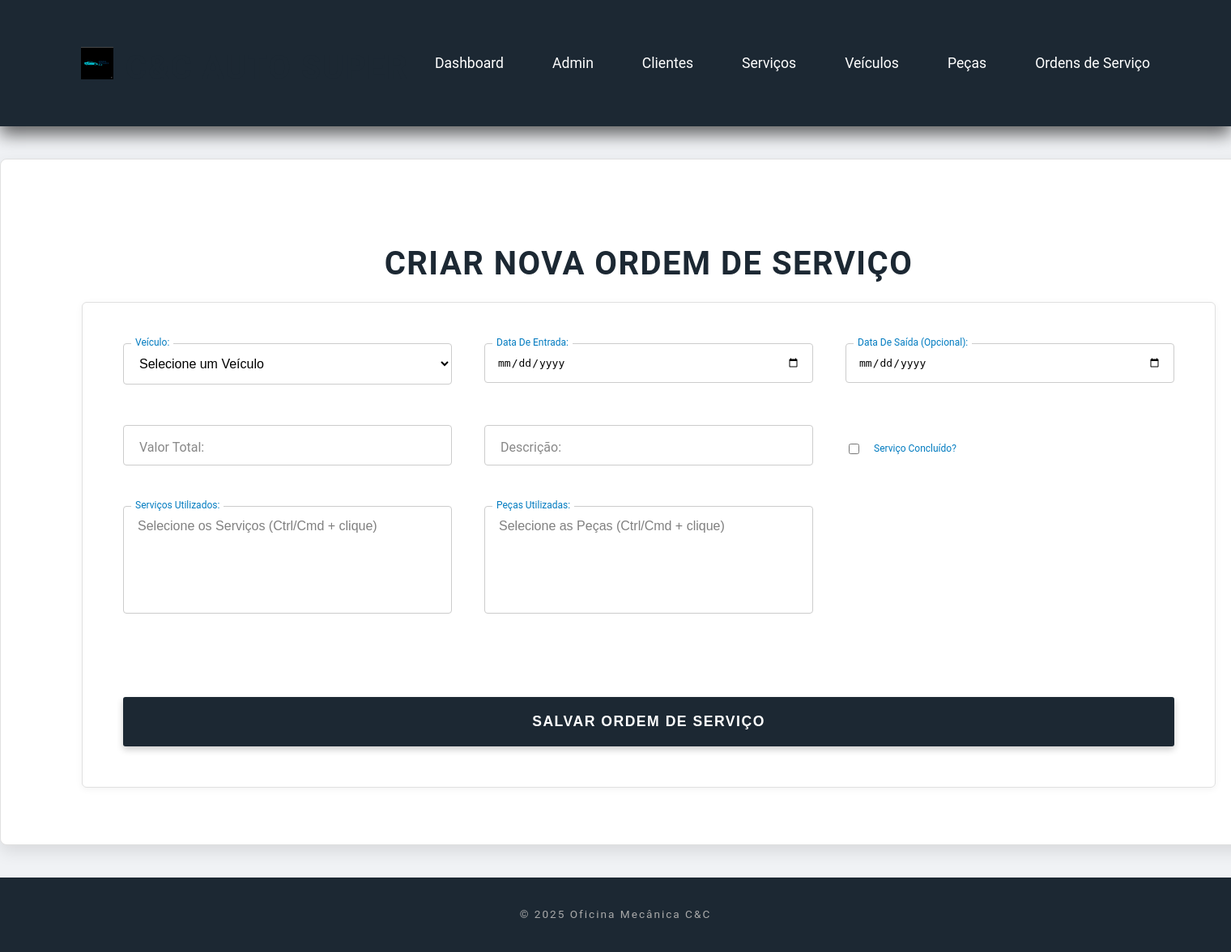
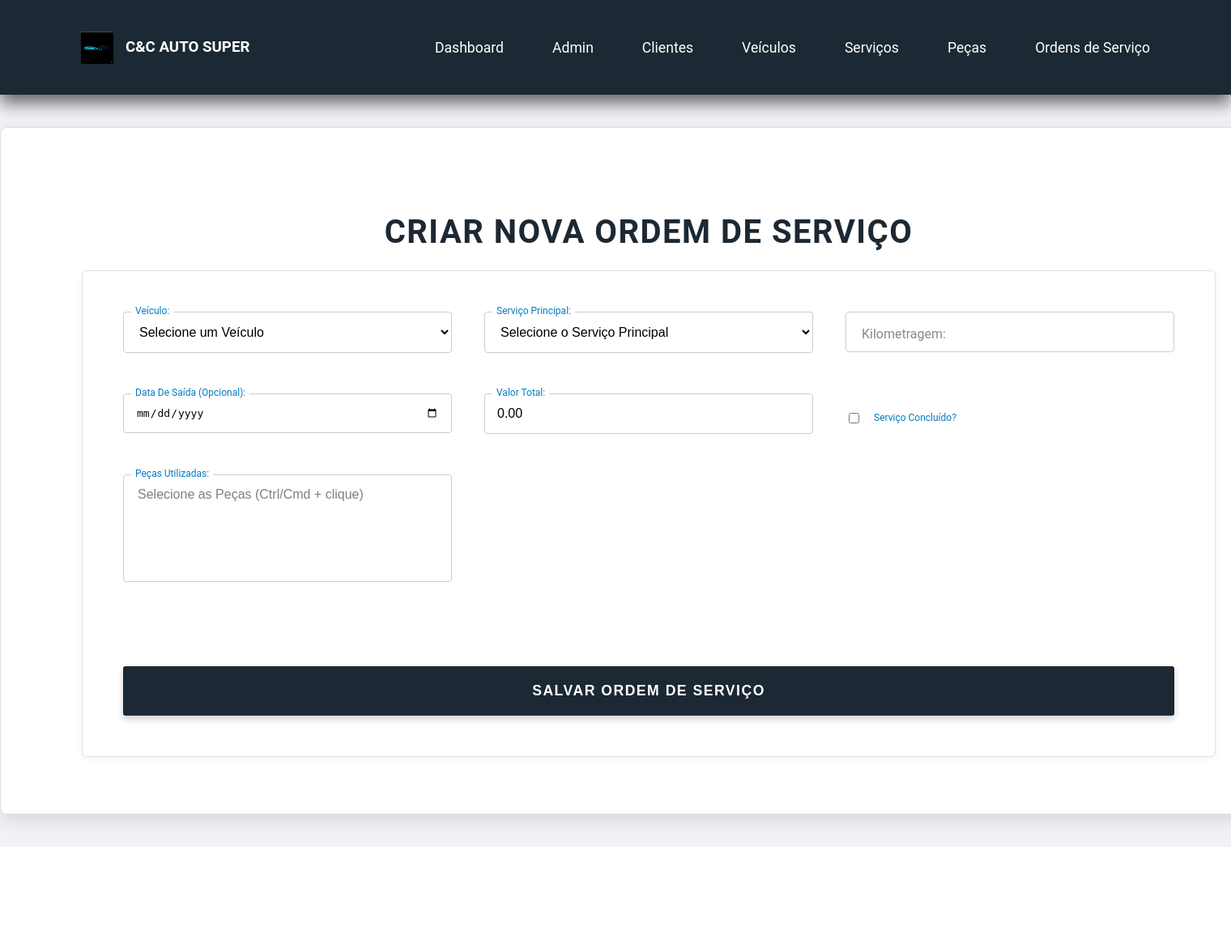
Before and after one commit to Fabioluiiz22010/Oficina-Django, a Django app: page /ordemServicos/novo/ in a window 1520 px wide; the page is wider, and only the part inside the window is pictured. Shown: that part at 81% size. After the commit the page ends 1046 px from the top of that part, so only its background shows below. Run offline with Django 5.2, Linux system fonts and the light colour scheme; data that the repository does not hold is empty.

Commit message:
Atualiza views e templates para OrdemServico, corrige model separation

```diff
--- a/clientes/templates/clientes/criarCliente.html
+++ b/clientes/templates/clientes/criarCliente.html
@@ -31,6 +31,10 @@
         <div class="form-submit-group">
             <button type="submit">Salvar Cliente</button>
         </div>
+        <div >
+            <a href="/veiculos/novo">Cadastrar Veiculo</a>
+        </div>
+
     </form>
 
 {% endblock %}
--- a/ordemServicos/templates/ordemServicos/criarOrdem.html
+++ b/ordemServicos/templates/ordemServicos/criarOrdem.html
@@ -5,21 +5,24 @@
 {% block content %}
 
     <h1 style="text-align: center;">
-        {% if ordem %}Editar Ordem de Serviço{% else %}Criar Nova Ordem de Serviço{% endif %}
+        {% if ordem %}EDITAR ORDEM DE SERVIÇO{% else %}CRIAR NOVA ORDEM DE SERVIÇO{% endif %}
     </h1>
 
     {% if error_message %}
-        <p class="error-message" style="color: red; text-align: center;">{{ error_message }}</p>
+        <p class="error-message" style="color: var(--color-accent); text-align: center; font-weight: bold; margin-bottom: 20px; border: 1px solid var(--color-accent); padding: 15px;">
+            ERRO: {{ error_message }}
+        </p>
     {% endif %}
 
     <form method="post">
         {% csrf_token %}
 
+        {# Seleção de Veículo (Placa como PK) #}
         <div class="form-group">
             <select id="veiculo" name="veiculo" required>
                 <option value="">Selecione um Veículo</option>
                 {% for v in veiculos %}
-                    <option value="{{ v.pk }}" {% if ordem.veiculo.pk == v.pk %}selected{% endif %}>
+                    <option value="{{ v.placa }}" {% if ordem.veiculo.pk == v.placa %}selected{% endif %}>
                         {{ v.placa }} ({{ v.modelo }} - Cliente: {{ v.cliente.nome }})
                     </option>
                 {% endfor %}
@@ -27,46 +30,46 @@
             <label for="veiculo">Veículo:</label>
         </div>
 
+        {# Seleção de UM Serviço (ForeignKey) #}
         <div class="form-group">
-            <input type="date" id="dataEntrada" name="dataEntrada" value="{{ ordem.dataEntrada|date:'Y-m-d'|default:'' }}" required>
-            <label for="dataEntrada">Data de Entrada:</label>
+            <select id="servico_principal" name="servico_principal" required>
+                <option value="">Selecione o Serviço Principal</option>
+                {% for s in servicos_disponiveis %}
+                    <option value="{{ s.pk }}" {% if ordem.servico.pk == s.pk %}selected{% endif %}>
+                        {{ s.descricao }} (R$ {{ s.preco|stringformat:"%.2f" }})
+                    </option>
+                {% endfor %}
+            </select>
+            <label for="servico_principal">Serviço Principal:</label>
         </div>
 
+        {# Kilometragem #}
+        <div class="form-group">
+            <input type="number" id="Kilometragem" name="Kilometragem" value="{{ ordem.Kilometragem|default:'' }}" placeholder="Quilometragem do Veículo" required>
+            <label for="Kilometragem">Kilometragem:</label>
+        </div>
+
+        {# Data de Saída (dataEntrada é automático) #}
         <div class="form-group">
             <input type="date" id="dataSaida" name="dataSaida" value="{{ ordem.dataSaida|date:'Y-m-d'|default:'' }}">
             <label for="dataSaida">Data de Saída (Opcional):</label>
         </div>
 
+        {# Valor Total #}
         <div class="form-group">
-            <input type="number" id="valorTotal" name="valorTotal" value="{{ ordem.valorTotal|default:'' }}" placeholder="Valor Total do Serviço (R$)" step="0.01" required>
+            <input type="number" id="valorTotal" name="valorTotal" value="{{ ordem.valorTotal|default:'0.00' }}" placeholder="Valor Total da Ordem de Serviço (R$)" step="0.01">
             <label for="valorTotal">Valor Total:</label>
         </div>
 
-        <div class="form-group">
-            <input type="text" id="descricao" name="descricao" value="{{ ordem.descricao|default:'' }}" placeholder="Breve descrição dos serviços" required>
-            <label for="descricao">Descrição:</label>
-        </div>
-
+        {# Feito (Checkbox) #}
         <div class="form-group checkbox-group">
             <input type="checkbox" id="feito" name="feito" {% if ordem.feito %}checked{% endif %}>
             <label for="feito">Serviço Concluído?</label>
         </div>
 
+        {# Seleção de Múltiplas Peças (ManyToManyField) #}
         <div class="form-group">
-            <select id="servicos" name="servicos" multiple size="5"> {# 'multiple' permite seleção de vários, 'size' controla altura #}
-                <option value="" disabled>Selecione os Serviços (Ctrl/Cmd + clique)</option>
-                {% for servico in servicos_disponiveis %}
-                    <option value="{{ servico.pk }}"
-                            {% if servicos_selecionados_pk and servico.pk in servicos_selecionados_pk %}selected{% endif %}>
-                        {{ servico.nome }} (R$ {{ servico.valor|stringformat:"%.2f" }})
-                    </option>
-                {% endfor %}
-            </select>
-            <label for="servicos">Serviços Utilizados:</label>
-        </div>
-
-        <div class="form-group">
-            <select id="pecas" name="pecas" multiple size="5"> {# 'multiple' permite seleção de vários, 'size' controla altura #}
+            <select id="pecas" name="pecas" multiple size="5">
                 <option value="" disabled>Selecione as Peças (Ctrl/Cmd + clique)</option>
                 {% for peca in pecas_disponiveis %}
                     <option value="{{ peca.pk }}"
--- a/ordemServicos/views.py
+++ b/ordemServicos/views.py
@@ -6,57 +6,79 @@ from pecas.models import Peca
 
 def listaOrdens(request):
     ordem_servicos = OrdemServico.objects.all()
-    context = {'ordem_servicos': ordem_servicos}
-    return render(request, 'ordemServicos/lista.html', context)
+    # CORREÇÃO: Passando a lista sob o nome 'ordens'
+    context = {'ordens': ordem_servicos}
+    return render(request, 'ordemServicos/listaOrdens.html', context)
 
 def criarOrdem(request):
-    # Passa todos os dados necessários para o template
-    context = {
-        'veiculos': Veiculo.objects.all(),
-        'servicos_disponiveis': Servico.objects.all(),
-        'pecas_disponiveis': Peca.objects.all()
-    }
+    veiculos = Veiculo.objects.all()
+    servicos_disponiveis = Servico.objects.all() # Carrega todos os SERVIÇOS
+    pecas_disponiveis = Peca.objects.all()       # Carrega todas as PEÇAS
 
     if request.method == 'POST':
-        # Pega os dados do formulário
-        veiculo_id = request.POST.get('veiculo')
-        servico_id = request.POST.get('servico') # Pega um único ID
-        kilometragem = request.POST.get('Kilometragem')
-        peca_ids = request.POST.getlist('pecas') # Pega a lista de IDs de peças
+        print("Requisição POST recebida para criarOrdem.")
 
-        # Valida se os campos principais foram enviados
-        if not (veiculo_id and servico_id and kilometragem):
-            context['error_message'] = 'Erro: Veículo, Serviço e Quilometragem são obrigatórios.'
+        veiculo_pk = request.POST.get('veiculo') # A PK do Veiculo é a placa
+        servico_id = request.POST.get('servico_principal') # Nome do campo no formulário
+        kilometragem = request.POST.get('Kilometragem') # Novo campo
+        dataSaida = request.POST.get('dataSaida')
+        feito = request.POST.get('feito') == 'on' # Campo boolean
+        valorTotal = request.POST.get('valorTotal') # Pode ser preenchido ou calculado
+
+        peca_ids = request.POST.getlist('pecas') # Múltiplas peças
+
+        print(f"Dados do formulário: Veiculo_PK={veiculo_pk}, Servico_ID={servico_id}, Kilometragem={kilometragem}, DataSaida={dataSaida}, Feito={feito}, ValorTotal={valorTotal}, Peca_IDs={peca_ids}")
+
+        # Validação para os campos obrigatórios no modelo OrdemServico
+        # (veiculo, servico, Kilometragem são obrigatórios)
+        if veiculo_pk and servico_id and kilometragem:
+            try:
+                veiculo = get_object_or_404(Veiculo, pk=veiculo_pk)
+                servico = get_object_or_404(Servico, pk=servico_id)
+
+                ordem_servico = OrdemServico.objects.create(
+                    veiculo=veiculo,
+                    servico=servico, # Um único serviço
+                    Kilometragem=kilometragem, # Campo Kilometragem
+                    dataSaida=dataSaida if dataSaida else None,
+                    feito=feito,
+                    valorTotal=valorTotal if valorTotal else 0.00 # Usa default se vazio
+                )
+
+                # Associa as peças (Many-to-Many)
+                if peca_ids:
+                    pecas_selecionadas = Peca.objects.filter(pk__in=peca_ids)
+                    ordem_servico.pecas.set(pecas_selecionadas)
+                else:
+                    ordem_servico.pecas.clear() # Limpa se nenhuma peça for selecionada na criação
+
+                print("Ordem de Serviço criada com sucesso!")
+                return redirect('listaOrdens')
+            except Exception as e:
+                print(f"!!!! ERRO AO CRIAR ORDEM DE SERVIÇO: {e}")
+                context = {
+                    'veiculos': veiculos,
+                    'servicos_disponiveis': servicos_disponiveis,
+                    'pecas_disponiveis': pecas_disponiveis,
+                    'error_message': f'Erro ao cadastrar Ordem de Serviço: {e}. Verifique os dados.'
+                }
+                return render(request, 'ordemServicos/criarOrdem.html', context)
+        else:
+            context = {
+                'veiculos': veiculos,
+                'servicos_disponiveis': servicos_disponiveis,
+                'pecas_disponiveis': pecas_disponiveis,
+                'error_message': 'Por favor, preencha todos os campos obrigatórios (Veículo, Serviço Principal, Kilometragem).'
+            }
             return render(request, 'ordemServicos/criarOrdem.html', context)
 
-        try:
-            # Busca os objetos no banco de dados
-            veiculo_obj = get_object_or_404(Veiculo, pk=veiculo_id)
-            servico_obj = get_object_or_404(Servico, pk=servico_id)
+    context = {
+        'veiculos': veiculos,
+        'servicos_disponiveis': servicos_disponiveis,
+        'pecas_disponiveis': pecas_disponiveis
+    }
+    return render(request, 'ordemServicos/criarOrdem.html', context)
 
-            # Cria a Ordem de Serviço com os objetos corretos
-            ordem_servico = OrdemServico.objects.create(
-                veiculo=veiculo_obj,
-                servico=servico_obj, # <--- Problema resolvido!
-                Kilometragem=kilometragem,
-                # O valorTotal pode ser calculado depois ou vir do form
-                # A dataEntrada é automática pelo model (auto_now_add=True)
-            )
-
-            # Adiciona as peças selecionadas
-            if peca_ids:
-                ordem_servico.pecas.set(peca_ids)
-
-            # Se tudo deu certo, redireciona para a lista
-            return redirect('listaOrdens')
-
-        except Exception as e:
-            # Se ocorrer qualquer outro erro, exibe a mensagem
-            context['error_message'] = f'Erro inesperado ao salvar: {e}'
-            return render(request, 'ordemServicos/criarOrdem.html', context)
-
-    # Se o método não for POST, apenas exibe o formulário
-    return render(request, 'ordemServicos/criarOrdem.html', context)
 
 def editarOrdem(request, pk):
     ordem = get_object_or_404(OrdemServico, pk=pk)
@@ -66,17 +88,36 @@ def editarOrdem(request, pk):
 
     if request.method == 'POST':
         ordem.veiculo = get_object_or_404(Veiculo, pk=request.POST.get('veiculo'))
-        ordem.dataEntrada = request.POST.get('dataEntrada')
+        ordem.servico = get_object_or_404(Servico, pk=request.POST.get('servico_principal')) # Nome do campo no formulário
+        ordem.Kilometragem = request.POST.get('Kilometragem')
         ordem.dataSaida = request.POST.get('dataSaida') if request.POST.get('dataSaida') else None
-        ordem.valorTotal = request.POST.get('valorTotal')
-        # <<<<<<<<<<<<<<<< REMOVIDO: ordem.descricao = request.POST.get('descricao') >>>>>>>>>>>>>>>>>>
         ordem.feito = request.POST.get('feito') == 'on'
+        ordem.valorTotal = request.POST.get('valorTotal') if request.POST.get('valorTotal') else 0.00
 
-        # ... (restante do código para associar serviços e peças) ...
+
+        peca_ids = request.POST.getlist('pecas')
+        if peca_ids:
+            pecas_selecionadas = Peca.objects.filter(pk__in=peca_ids)
+            ordem.pecas.set(pecas_selecionadas)
+        else:
+            ordem.pecas.clear()
 
         ordem.save()
         print(f"Ordem de Serviço PK={pk} editada com sucesso!")
         return redirect('listaOrdens')
+
+    # Para exibir os itens selecionados no formulário de edição (pré-seleção)
+    pecas_selecionadas_pk = [p.pk for p in ordem.pecas.all()]
+
+    context = {
+        'ordem': ordem,
+        'veiculos': veiculos,
+        'servicos_disponiveis': servicos_disponiveis,
+        'pecas_disponiveis': pecas_disponiveis,
+        'pecas_selecionadas_pk': pecas_selecionadas_pk
+    }
+    return render(request, 'ordemServicos/criarOrdem.html', context)
+
 def deletarOrdem(request, pk):
     ordem = get_object_or_404(OrdemServico, pk=pk)
     ordem.delete()
--- a/static/css/style.css
+++ b/static/css/style.css
@@ -113,7 +113,7 @@ hr {
     margin: 50px 0;
 }
 
-div[style*="justify-content: space-between"] {
+.top-controls { /* Nova classe para o div de botões */
     display: flex;
     justify-content: space-between;
     align-items: center;
@@ -197,7 +197,9 @@ form {
 .form-group input:focus + label,
 .form-group input:not(:placeholder-shown) + label,
 .form-group select:focus + label,
-.form-group select:not([value=""]) + label {
+.form-group select:not([value=""]) + label,
+.form-group textarea:focus + label, /* Adicionado para textarea */
+.form-group textarea:not(:placeholder-shown) + label { /* Adicionado para textarea */
     top: -10px;
     left: 10px;
     font-size: 0.75em;
@@ -210,7 +212,9 @@ input[type="text"],
 input[type="number"],
 input[type="email"],
 input[type="date"],
-select {
+input[type="time"], /* Adicionado type="time" */
+select,
+textarea { /* Adicionado textarea */
     width: 100%;
     padding: 15px;
     border: 1px solid #ccc;
@@ -223,12 +227,14 @@ select {
 }
 
 input:focus,
-select:focus {
+select:focus,
+textarea:focus { /* Adicionado textarea */
     border-color: var(--color-accent);
     box-shadow: 0 0 0 1px var(--color-accent);
 }
 
-input::placeholder {
+input::placeholder,
+textarea::placeholder { /* Adicionado textarea */
     color: transparent;
 }
 
@@ -304,6 +310,15 @@ td a:hover {
     text-decoration: underline;
 }
 
+/* Estilos específicos para o Dashboard */
+.dashboard-cards-container { /* Nova classe para o div principal dos cards */
+    display: flex;
+    justify-content: space-around;
+    gap: 20px;
+    text-align: center;
+    margin-bottom: 50px;
+}
+
 .home-status-card {
     flex: 1;
     padding: 30px;
--- a/templates/base/_base.html
+++ b/templates/base/_base.html
@@ -12,14 +12,14 @@
     <header>
         <div style="display: flex; align-items: center; gap: 15px;"> {# NOVO: Contêiner para a logo e título #}
             <img src="{% static 'img/logo.png' %}" alt="Logo Oficina C&C" style="height: 40px;"> {# NOVO: Sua logo aqui #}
-            <h1>C&C AUTO SUPER</h1>
+            <h3>C&C AUTO SUPER</h3>
         </div>
         <nav>
             <a href="{% url 'home' %}">Dashboard</a>
             <a href="/admin/">Admin</a>
             <a href="/clientes/">Clientes</a>
+            <a href="/veiculos/">Veículos</a>
             <a href="/servicos/">Serviços</a>
-            <a href="/veiculos/">Veículos</a>
             <a href="/pecas/">Peças</a>
             <a href="/ordemServicos/">Ordens de Serviço</a>
         </nav>
@@ -30,8 +30,5 @@
         {% endblock %}
     </main>
 
-    <footer>
-        &copy; 2025 Oficina Mecânica C&C
-    </footer>
 </body>
 </html>
--- a/templates/home.html
+++ b/templates/home.html
@@ -1,5 +1,5 @@
 {% extends "base/_base.html" %}
-{% block title %}Dashboard da Oficina{% endblock %}
+{% block title %}Administração da Oficina{% endblock %}
 {% block content %}
 
     <h1 style="text-align: center; margin-bottom: 40px;">Dashboard de Gestão C&C</h1>
```
Also changed, not shown: servicos/templates/servicos/criarServico.html (+5 -3 lines), servicos/views.py (+49 -37 lines), ordemServicos/templates/ordemServicos/listaOrdens.html (renamed from ordemServicos/templates/ordemServicos/lista.html).
